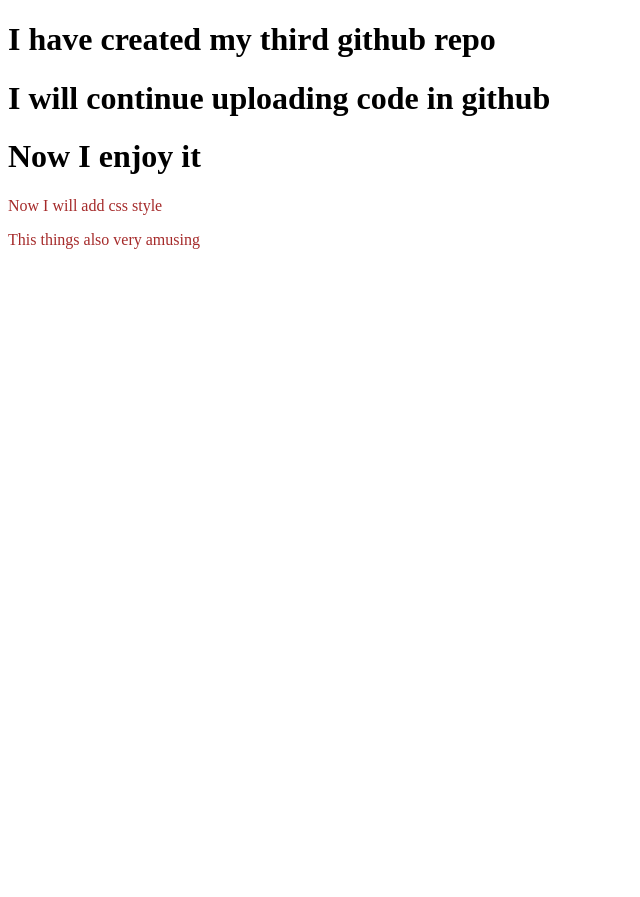
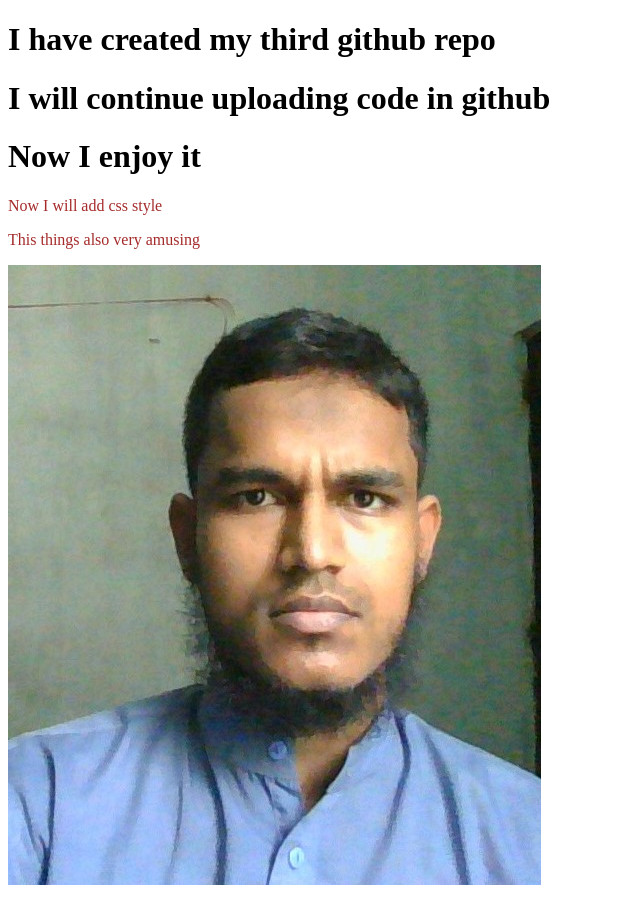
Before and after one commit to khalil224/my-third-repo, a plain HTML site: page index.html in a window 1280 px wide. Shown: the whole page, without its empty margins (0-640 px from the left). Before the commit the page ends 800 px from the top, so only its background shows below. Drawn offline with Linux system fonts and the light colour scheme.

Commit message:
image added

```diff
--- a/index.html
+++ b/index.html
@@ -14,5 +14,6 @@
     <h1>Now I enjoy it</h1>
     <p>Now I will add css style</p>
     <p>This things also very amusing</p>
+    <img src="Khalil2.jpg" alt="">
 </body>
 </html>
```
Also changed, not shown: Khalil2.jpg (added), Khalil3.jpg (added).
